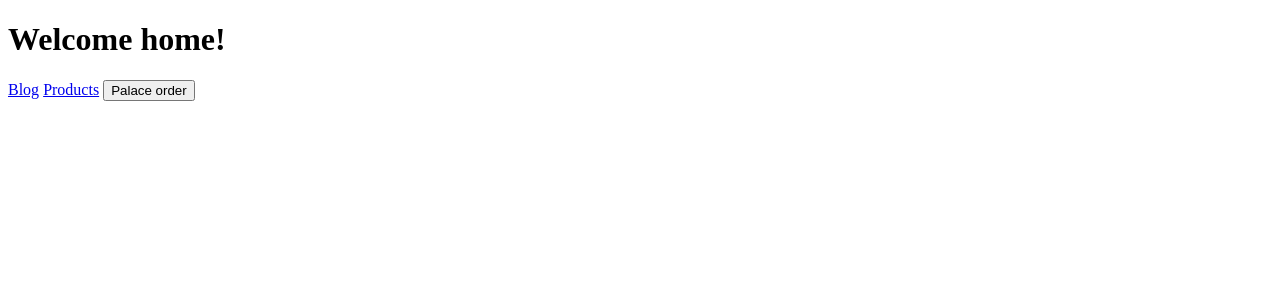
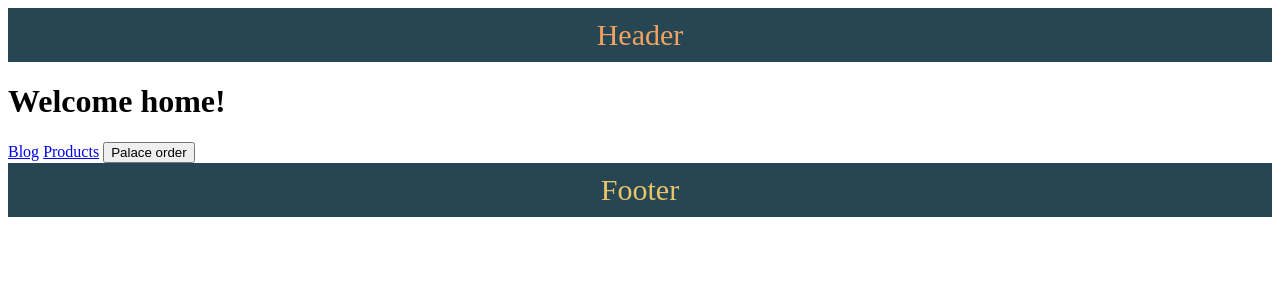
Before and after one commit to tuanson1985/SK-ROUTING, a SvelteKit app: page / in a window 1280 px wide. Shown: the top 300 px of the page. Built offline with nearby package versions, Linux system fonts and the light colour scheme.

Commit message:
Route Layout

```diff
--- /dev/null
+++ b/src/routes/+layout.svelte
@@ -0,0 +1,20 @@
+<header class="layout-header">Header</header>
+<slot />
+<footer class="layout-footer">Footer</footer>
+
+<style>
+    .layout-header{
+        background-color: #264653;
+        color: #f4a261;
+        font-size: 30px;
+        text-align: center;
+        padding: 10px;
+    }
+    .layout-footer{
+        background-color: #264653;
+        color: #e9c46a;
+        font-size: 30px;
+        text-align: center;
+        padding: 10px;
+    }
+</style>
--- /dev/null
+++ b/src/routes/products/[productId=integer]/+layout.svelte
@@ -0,0 +1,2 @@
+<h3>Featured products</h3>
+<slot />
```
